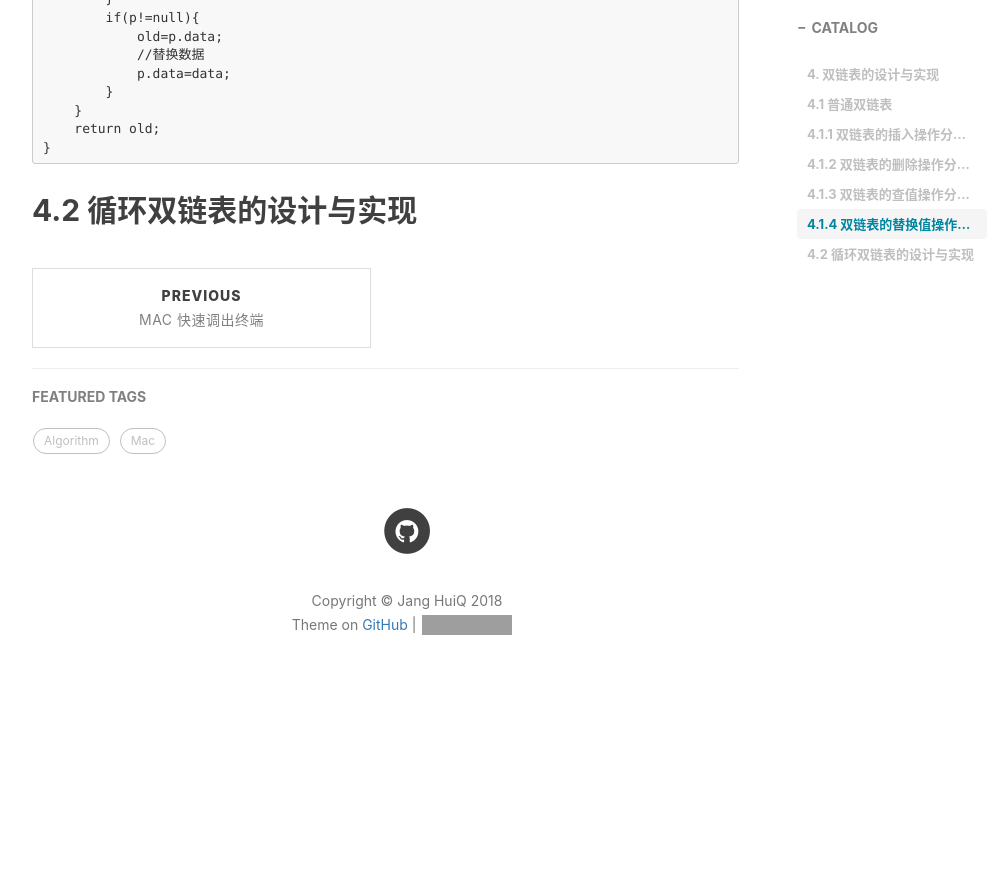
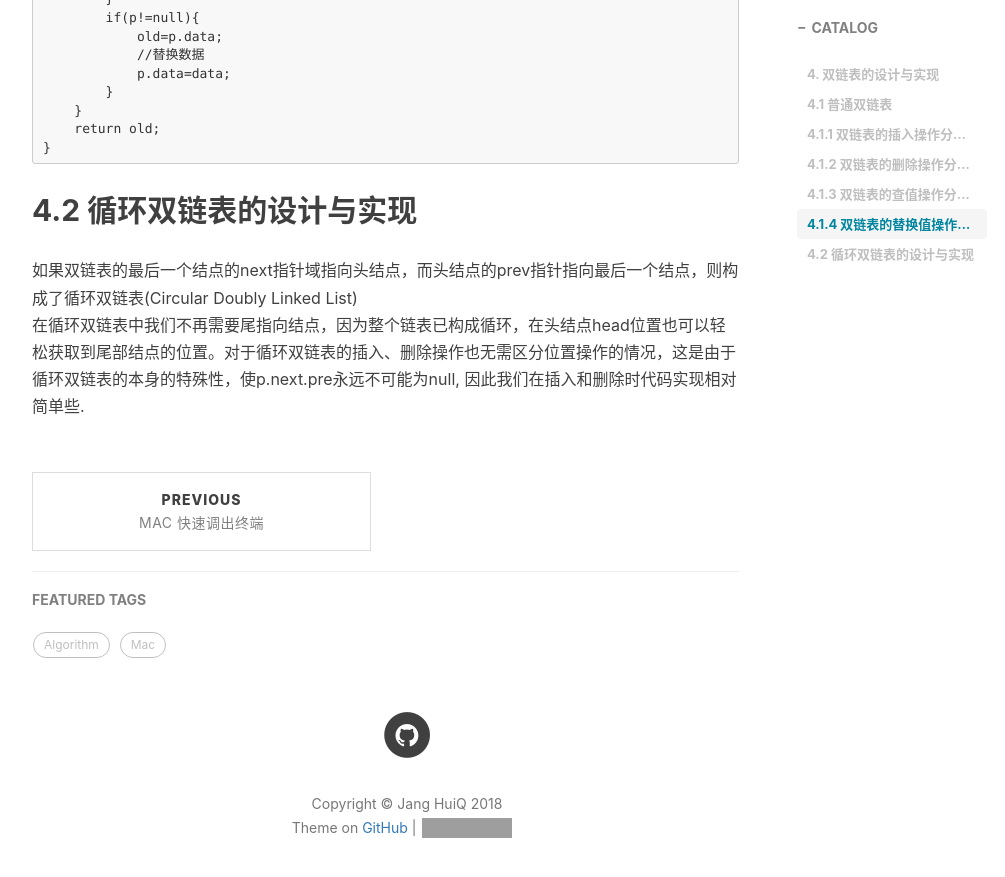
Before and after one commit to jangzc/jangzc.github.io, a Jekyll site: the page built from _posts/2018-08-03-双链表.md, in a window 1280 px wide and 900 px high, scrolled down 3931 px. Shown: the top 877 px of the window, without its empty margins (233-1238 px from the left). Built offline with Jekyll 4.4.1, drawn with Linux system fonts in a browser that asks for light colours; nearby versions of some CDN libraries; comment, search, counter and statistics services are not loaded; before the commit the page ends 4660 px from its top, so only the background shows below that; grey boxes are pictures that could not be loaded.

Commit message:
Update 2018-08-03-双链表.md

````diff
--- a/_posts/2018-08-03-双链表.md
+++ b/_posts/2018-08-03-双链表.md
@@ -173,3 +173,5 @@ public T set(int index, T data){
 ```
 
 ## 4.2 循环双链表的设计与实现
+如果双链表的最后一个结点的next指针域指向头结点，而头结点的prev指针指向最后一个结点，则构成了循环双链表(Circular Doubly Linked List)<br>
+在循环双链表中我们不再需要尾指向结点，因为整个链表已构成循环，在头结点head位置也可以轻松获取到尾部结点的位置。对于循环双链表的插入、删除操作也无需区分位置操作的情况，这是由于循环双链表的本身的特殊性，使p.next.pre永远不可能为null, 因此我们在插入和删除时代码实现相对简单些.
````
